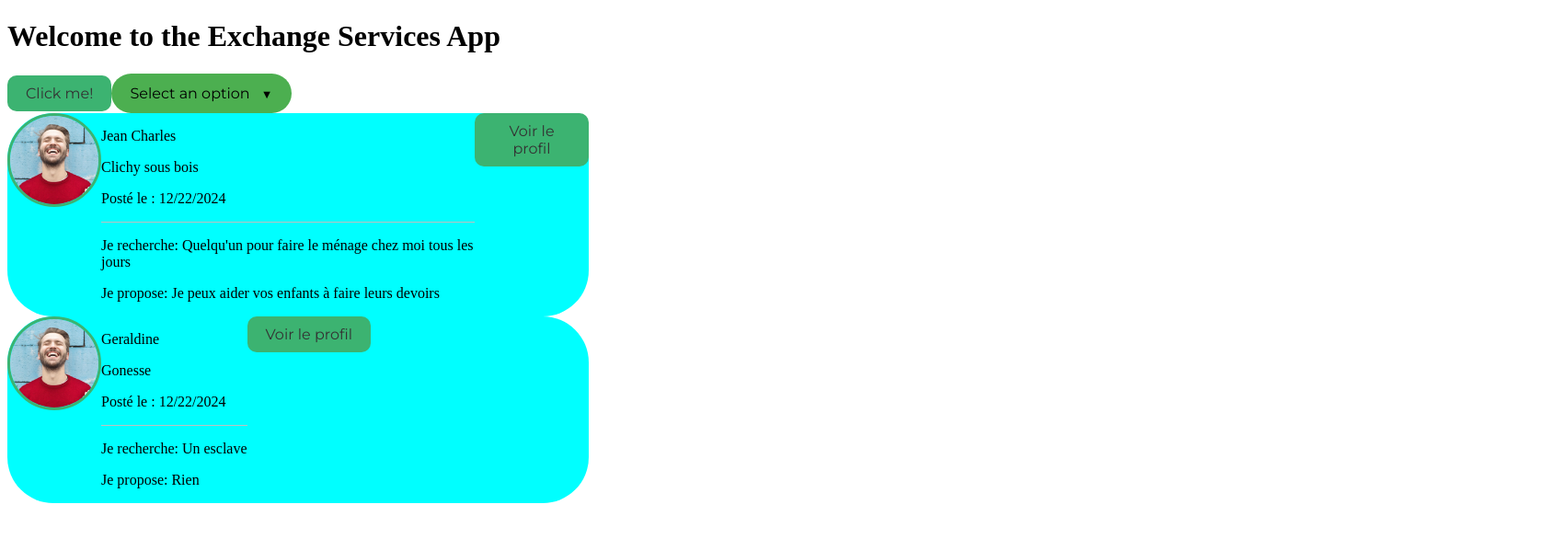
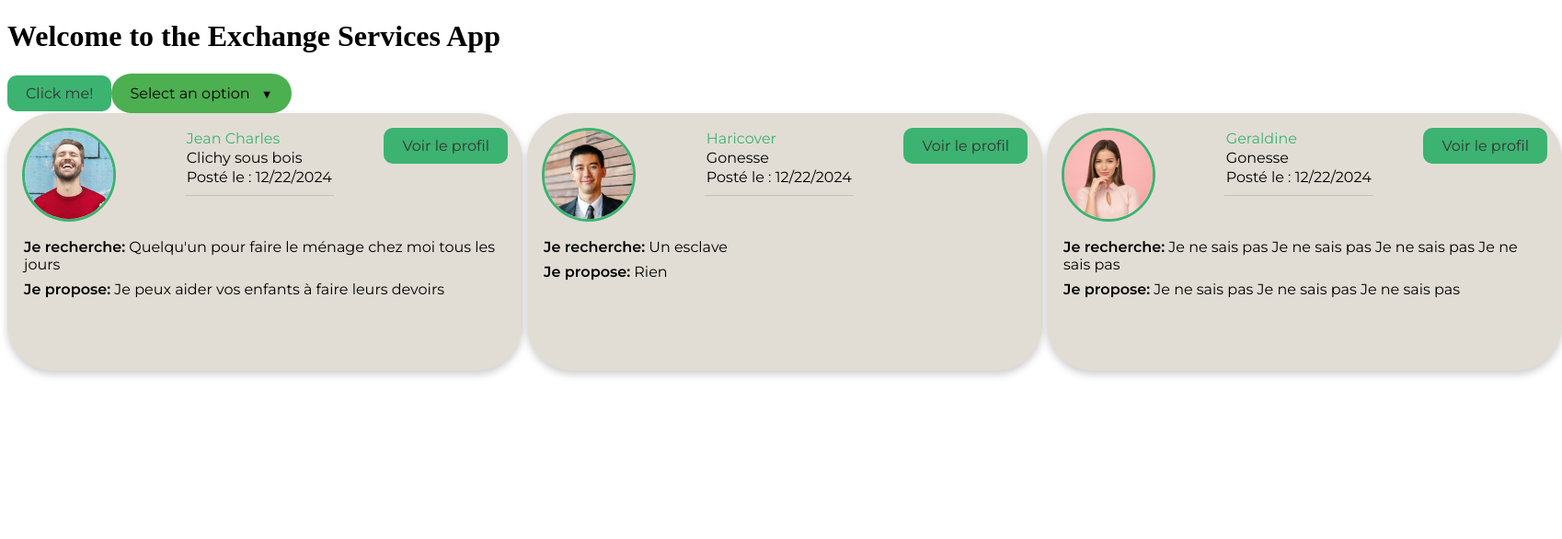
Before and after one commit to TrocAndGo/Troc-And-Go, an Angular app in the folder frontend/: page / in a window 1280 px wide. Shown: the top 586 px of the page at 92% size, 1698 px wide, since content can reach past the window. Built offline with nearby package versions, Linux system fonts and the light colour scheme.

Commit message:
add service card component

```diff
--- a/frontend/src/app/app.component.css
+++ b/frontend/src/app/app.component.css
@@ -1,3 +1,8 @@
 p {
   font-size: 20pt;
 }
+
+.cards-container {
+  display: flex;
+  gap: 5px;
+}
--- a/frontend/src/app/app.component.html
+++ b/frontend/src/app/app.component.html
@@ -9,6 +9,9 @@
   color="secondary"
   [items]="['Option 1', 'Option 2', 'Option 3']">
 </app-dropdown-button>
+
+<div class = cards-container>
+
 <app-service-card
    user= "Jean Charles"
    localisation="Clichy sous bois"
@@ -19,10 +22,23 @@
 </app-service-card>
 
 <app-service-card
-   user= "Geraldine"
+  cheminImage="./avatar3.png"
+   user= "Haricover"
    localisation="Gonesse"
    [date]= "date"
    search="Un esclave"
    propose="Rien"
    (clicked)="handleClick()">
 </app-service-card>
+
+<app-service-card
+  cheminImage="./avatar2.png"
+   user= "Geraldine"
+   localisation="Gonesse"
+   [date]= "date"
+   search="Je ne sais pas Je ne sais pas Je ne sais pas Je ne sais pas"
+   propose="Je ne sais pas Je ne sais pas Je ne sais pas "
+   (clicked)="handleClick()">
+</app-service-card>
+
+</div>
--- a/frontend/src/app/shared/service-card/service-card.component.css
+++ b/frontend/src/app/shared/service-card/service-card.component.css
@@ -1,11 +1,27 @@
+.card-header {
+	display: flex;
+	justify-content: space-between;
+	margin-bottom: 18px;
+}
+
 .card {
-	display: flex;
-	background-color: aqua;
+	padding: 1rem;
 	border-radius: 50px;
-	min-width: 20%;
-	max-width: 50%;
+	background-color: rgb(225, 221, 213);
+	height: 35vh;
+	width: 100%;
+	overflow: hidden;
+	box-sizing: border-box;
+	flex-grow: 1;
+	flex-basis: 30%;
+	width: 70vh;
+	box-shadow: 0px 4px 8px rgba(0, 0, 0, 0.2); /* Ombre douce */
+	transition: box-shadow 0.3s ease; /* Transition douce */
+}
 
-}
+.card:hover {
+	box-shadow: 0px 8px 16px rgba(0, 0, 0, 0.4); /* Effet hover */
+  }
 
 img {
 	width: 6rem;
@@ -18,6 +34,32 @@ img {
 span {
 	border-bottom: 0.1px solid #C0C0C0;
 	width: 100%; /* Garde la largeur au max de son conteneur */
-	margin: 8px 0; /* Ajoute un espacement vertical */
+	margin: 10px 0; /* Ajoute un espacement vertical */
 	display: block; /* Force le span à agir comme un élément de bloc */
   }
+
+  .text-container {
+	margin-left: 20px;
+  }
+
+button {
+	margin-right: 5px;
+}
+
+.card-body {
+	width: 100%
+}
+
+p {
+	margin: 2px;
+	font-size: 16px;
+	font-family: 'Montserrat', sans-serif;
+}
+
+.user {
+	color: #3CB371;
+}
+
+.search, .propose {
+	margin-top: 8px;
+}
--- a/frontend/src/app/shared/service-card/service-card.component.html
+++ b/frontend/src/app/shared/service-card/service-card.component.html
@@ -1,14 +1,11 @@
 <div class="card">
+	<div class="card-header">
 	<img [src]= "cheminImage">
 	<div class="text-container">
-		<p> {{ user }} </p>
+		<p class=" user"> {{ user }} </p>
 		<p> {{ localisation }} </p>
 		<p>Posté le : {{ formattedDate }}</p>
 		<span></span>
-		<div class="card-body">
-			<p>Je recherche: {{ search }}</p>
-			<p>Je propose: {{ propose }}</p>
-		</div>
 	</div>
 	<div class="button">
 		<app-button
@@ -18,3 +15,8 @@
 	  </app-button>
 	</div>
 </div>
+<div class="card-body">
+	<p class="search"><strong>Je recherche:</strong> {{ search }}</p>
+	<p class="propose"><strong>Je propose:</strong> {{ propose }}</p>
+</div>
+</div>
--- a/frontend/src/app/shared/service-card/service-card.component.ts
+++ b/frontend/src/app/shared/service-card/service-card.component.ts
@@ -9,7 +9,7 @@ import { ButtonComponent } from '../button/button.component';
   styleUrl: './service-card.component.css'
 })
 export class ServiceCardComponent {
-  cheminImage:any = '/quote.png';
+  @Input() cheminImage:any = '/quote.png';
   @Input() user: string = 'User';
   @Input() localisation: string = 'Localisation';
   @Input() date: Date = new Date();
```
Also changed, not shown: frontend/public/avatar2.png (added), frontend/public/avatar3.png (added).
